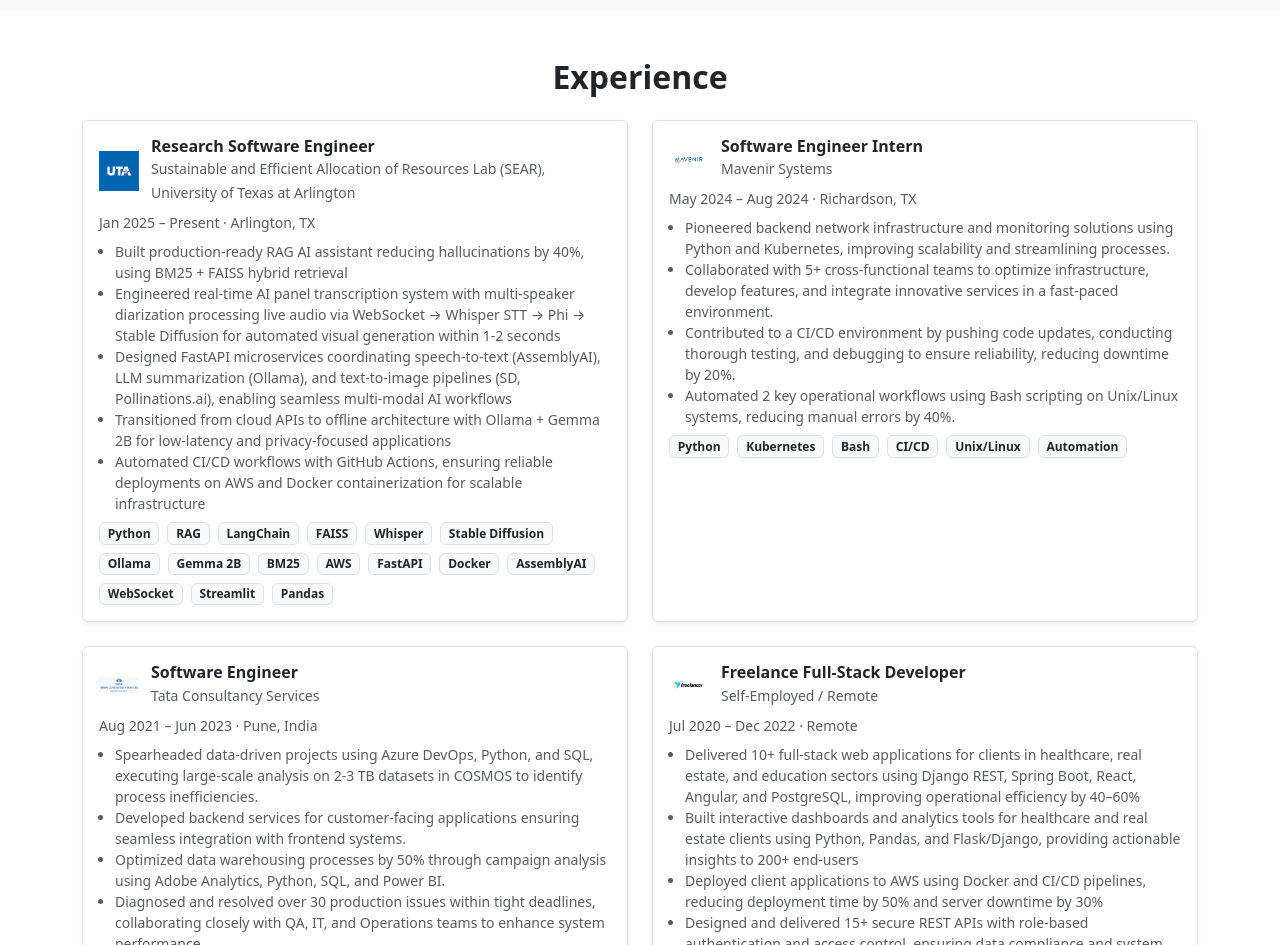
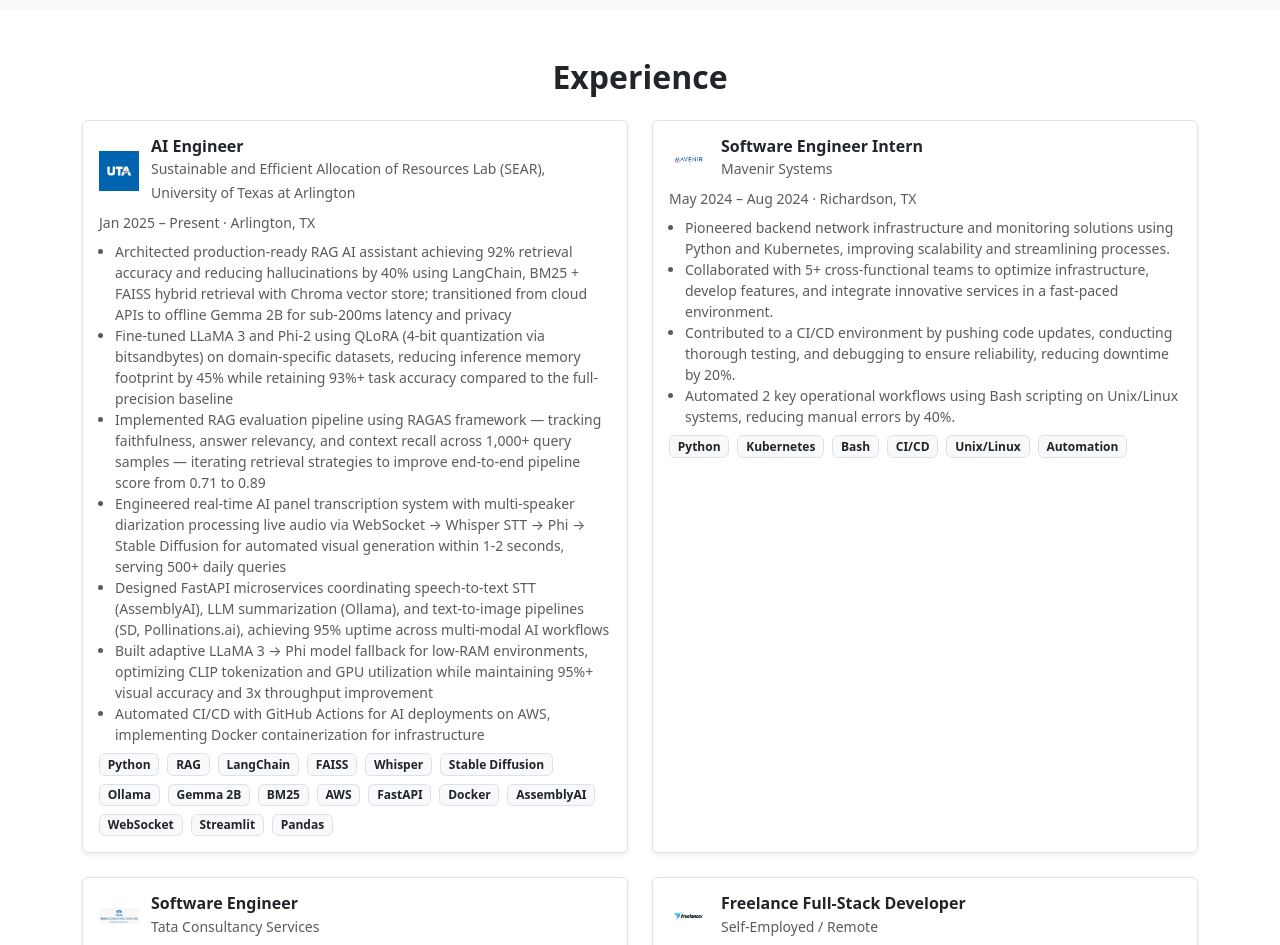
Before and after one commit to varadnair30/my_portfolio, a React (Create React App) app: page / in a window 1280 px wide. Shown: the part 4280-5225 px from the top of the page. Built offline with nearby package versions, Linux system fonts and the light colour scheme; no server answers.

Commit message:
Reordering of experience section

```diff
--- a/src/portfolio/knowledgeBase.mjs
+++ b/src/portfolio/knowledgeBase.mjs
@@ -183,18 +183,20 @@
 
 export const experiences = [
   {
-    title: "Research Software Engineer",
+    title: "AI Engineer",
     company:
       "Sustainable and Efficient Allocation of Resources Lab (SEAR), University of Texas at Arlington",
     logo: "/companies/uta.png",
     duration: "Jan 2025 – Present",
     location: "Arlington, TX",
     bullets: [
-      "Built production-ready RAG AI assistant reducing hallucinations by 40%, using BM25 + FAISS hybrid retrieval",
-      "Engineered real-time AI panel transcription system with multi-speaker diarization processing live audio via WebSocket → Whisper STT → Phi → Stable Diffusion for automated visual generation within 1-2 seconds",
-      "Designed FastAPI microservices coordinating speech-to-text (AssemblyAI), LLM summarization (Ollama), and text-to-image pipelines (SD, Pollinations.ai), enabling seamless multi-modal AI workflows",
-      "Transitioned from cloud APIs to offline architecture with Ollama + Gemma 2B for low-latency and privacy-focused applications",
-      "Automated CI/CD workflows with GitHub Actions, ensuring reliable deployments on AWS and Docker containerization for scalable infrastructure",
+      "Architected production-ready RAG AI assistant achieving 92% retrieval accuracy and reducing hallucinations by 40% using LangChain, BM25 + FAISS hybrid retrieval with Chroma vector store; transitioned from cloud APIs to offline Gemma 2B for sub-200ms latency and privacy",
+      "Fine-tuned LLaMA 3 and Phi-2 using QLoRA (4-bit quantization via bitsandbytes) on domain-specific datasets, reducing inference memory footprint by 45% while retaining 93%+ task accuracy compared to the full-precision baseline",
+      "Implemented RAG evaluation pipeline using RAGAS framework — tracking faithfulness, answer relevancy, and context recall across 1,000+ query samples — iterating retrieval strategies to improve end-to-end pipeline score from 0.71 to 0.89",
+      "Engineered real-time AI panel transcription system with multi-speaker diarization processing live audio via WebSocket → Whisper STT → Phi → Stable Diffusion for automated visual generation within 1-2 seconds, serving 500+ daily queries",
+      "Designed FastAPI microservices coordinating speech-to-text STT (AssemblyAI), LLM summarization (Ollama), and text-to-image pipelines (SD, Pollinations.ai), achieving 95% uptime across multi-modal AI workflows",
+      "Built adaptive LLaMA 3 → Phi model fallback for low-RAM environments, optimizing CLIP tokenization and GPU utilization while maintaining 95%+ visual accuracy and 3x throughput improvement",
+      "Automated CI/CD with GitHub Actions for AI deployments on AWS, implementing Docker containerization for infrastructure",
     ],
     tech: [
       "Python",
```
